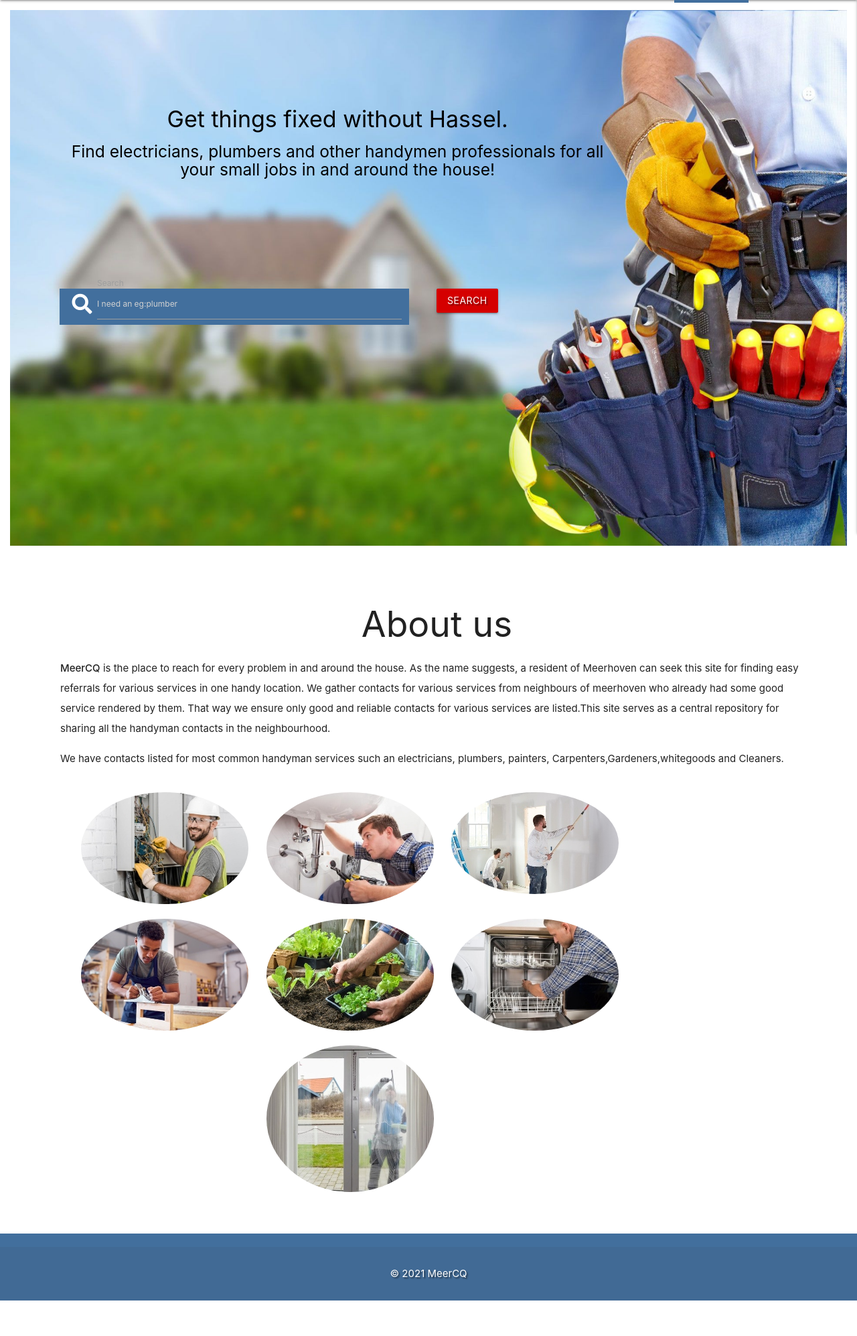
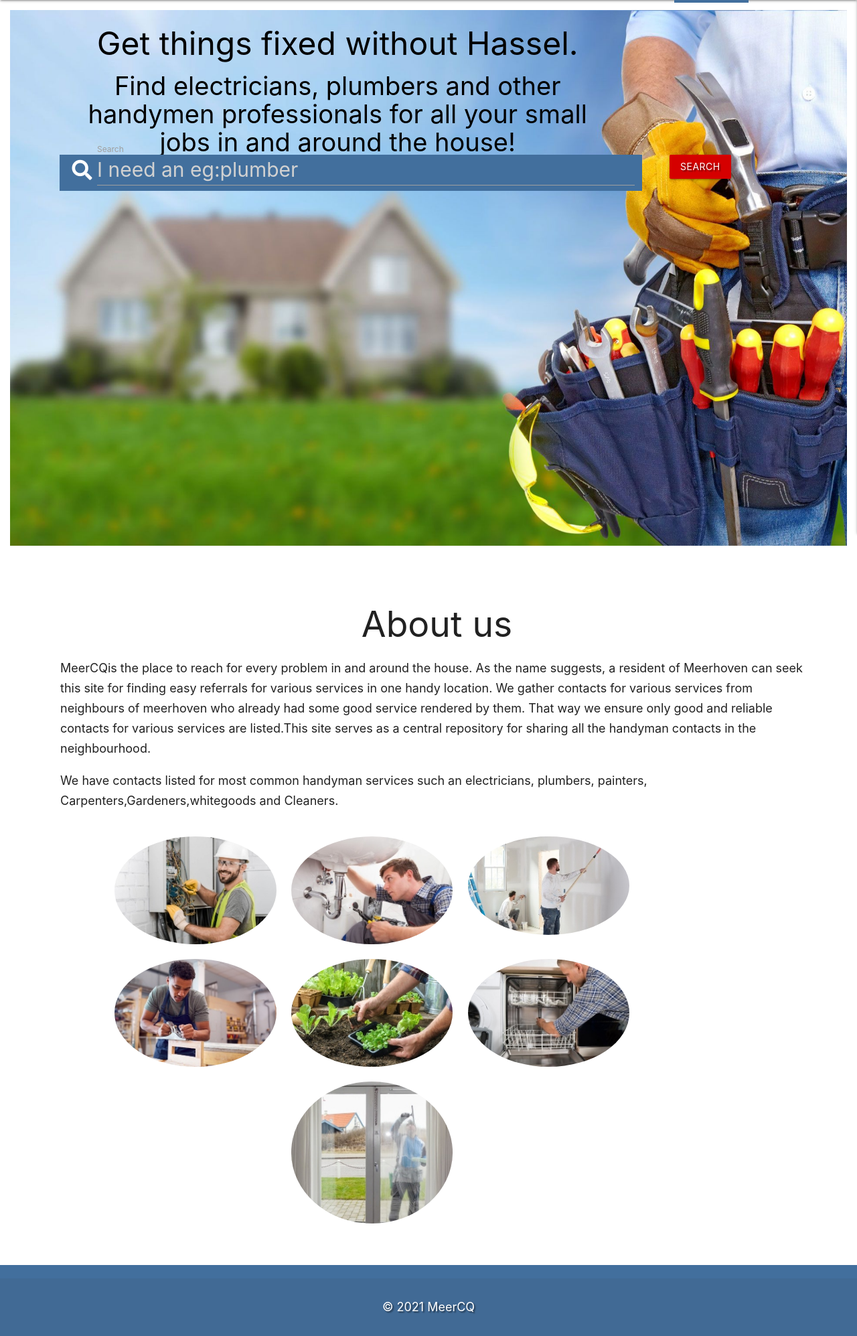
Before and after one commit to gomathishankar28/ms3_meercq, a Flask app: page / in a window 1280 px wide. Shown: the part 64-2059 px from the top of the page at 67% size. Before the commit the page ends 2006 px from the top, so only its background shows below. Run offline with Flask 2, Linux system fonts and the light colour scheme; some libraries are stand-ins or nearby versions.

Commit message:
added media queries for medium screens

```diff
--- a/static/css/style.css
+++ b/static/css/style.css
@@ -50,7 +50,8 @@ div#placeholder {
     color: #426f9d;
 }
 p {
-    line-height: 2rem;;
+    line-height: 2rem;
+    font-size: 16px;
 }
 .card.small {
     height: 450px;
@@ -182,9 +183,13 @@ p {
         font-size: 14px;
     }
 
+
 }
 
 @media (min-width: 320px) {
+    .search_form {
+        top: 52%;
+    }
     .card.small {
         width: 280px;
         margin-left: -20px!important
@@ -208,8 +213,29 @@ p {
     input, optgroup, select, textarea {
         font-size: 12px!important;
     }
+    .btn {
+        margin-left: 5px;
+        margin-right: 5px;
+    }
 }
-
+@media (min-width: 360px) {
+    .search_form {
+        top: 45%;
+    }
+    .btn {
+        margin-left: 5px;
+        margin-right: 5px;
+    }
+}
+@media (min-width: 375x) and (max-width: 415px) {
+        .search_form {
+            top: 40%;
+        }
+        .btn {
+            margin-left: 5px;
+            margin-right: 5px;
+        }
+}
 @media (min-width: 540px) {
 
     .main-heading2 {
@@ -218,13 +244,71 @@ p {
     .search_form {
         top:60%
     }
+    .search_text {
+        font-size: 20px;
+    }
+    .services {
+        margin-left: 70px;
+    }
+    input, optgroup, select, textarea {
+        font-size: 16px!important;
+    }
+    .contacts {
+        margin-left: 40px;
+    }
+    .card.small {
+        width: 400px;
+
+    }
+    .reviews {
+        width: 400px;
+
+    }
+    .btn {
+        margin-left: 5px;
+        margin-right: 5px;
+    }
+    p {
+        font-size: 18px;
+    }
 }
 @media (min-width: 768px) {
+    .hero_caption {
+        top: 15%;
+    }
+    .main-heading1 {
+        font-size: 44px;
+    }
+    .main-heading2 {
+        font-size: 36px;
+    }
 
-    .main-heading1 {
-        font-size: 34px;
+    .search_form {
+        width: 100%;
+        top: 45%;
     }
-    .search_form {
-        width: 300px;
+    input, optgroup, select, textarea {
+        font-size: 24px!important;
+        line-height: 5rem;
     }
 }
+@media (min-width: 1024px) {
+    .hero_caption {
+        top: 10%;
+    }
+    .main-heading1 {
+        font-size: 48px;
+    }
+    .main-heading2 {
+        font-size: 38px;
+    }
+
+    .search_form {
+        width: 100%;
+        top: 35%;
+    }
+    input, optgroup, select, textarea {
+        font-size: 30px!important;
+
+    }
+}
--- a/templates/index.html
+++ b/templates/index.html
@@ -16,13 +16,13 @@
                 <div class="col s10 search_form">
                     <form action="{{ url_for('search') }}" method="post" class="col s12">
                         <div class="row">
-                            <div class="input-field col s12 m6 l6 center-align search-input">
+                            <div class="input-field col s12 m12 l10 center-align search-input">
                                 <i class="fas fa-search prefix search_text"></i>
                                 <input type="text" id="autocomplete-input" class="autocomplete search_text" name="query" id="query" minlength="3" class="validate"
                                     placeholder="I need an eg:plumber" required>
                                 <label for="query">Search </label>
                             </div>
-                            <div class="input-field col s12 m2 l2 center-align">
+                            <div class="input-field col s12 m12 l2 center-align">
                                 <button type="submit" class="red accent-4 btn text-shadow center-align search">
                                      Search
                                 </button>
@@ -37,7 +37,7 @@
             <section id="about-section">
                 <div class="row">
                     <h2 class="center-align">About us</h2>
-                    <p><strong>MeerCQ</strong> is the place to reach for every problem in and around the house. As the name suggests,
+                    <p> MeerCQis the place to reach for every problem in and around the house. As the name suggests,
                         a resident of Meerhoven can seek this site for finding easy referrals for various services in
                         one handy location. We gather contacts for various services from neighbours of meerhoven who
                         already had some good service rendered by them. That way we ensure only good and reliable
--- a/templates/whitegoods.html
+++ b/templates/whitegoods.html
@@ -18,7 +18,7 @@
                             <span class="card-title center-align"><strong>{{ contact.company_name }}</strong></span>
                             {% for rating in ratings %}
                                 {% if rating["_id"]==contact.company_name %}
-                                    <p>Average Rating&nbsp;&nbsp;&nbsp;<strong class="avgRating">{{ rating["avgRating"] }}</strong></p>
+                                    <p class="center-align">Average Rating&nbsp;&nbsp;&nbsp;<strong class="avgRating">{{ rating["avgRating"] }}</strong></p>
                                 {% endif %}
                             {% endfor %}
                             <p><i class="fas fa-phone-alt contact_icon"></i>&nbsp;&nbsp;&nbsp;{{ contact.mobile }} </p>
@@ -26,7 +26,7 @@
                             <p><i class="fas fa-globe-europe contact_icon"></i>&nbsp;&nbsp;&nbsp;{{ contact.url }}</p>
                             <p><i class="fas fa-map-marker-alt contact_icon"></i>&nbsp;&nbsp;&nbsp;{{ contact.address }}</p>
                         </div>
-                        <div class="card-action">
+                        <div class="card-action center-align">
                         	{% if session["user"] %}
                                 <a class="waves-effect waves-light btn small tooltipped" data-position="top" data-tooltip="Edit contact"
                                     href="{{ url_for('edit_contact', contact_id=contact._id) }}"><i class="fas fa-edit"></i></a>
```
